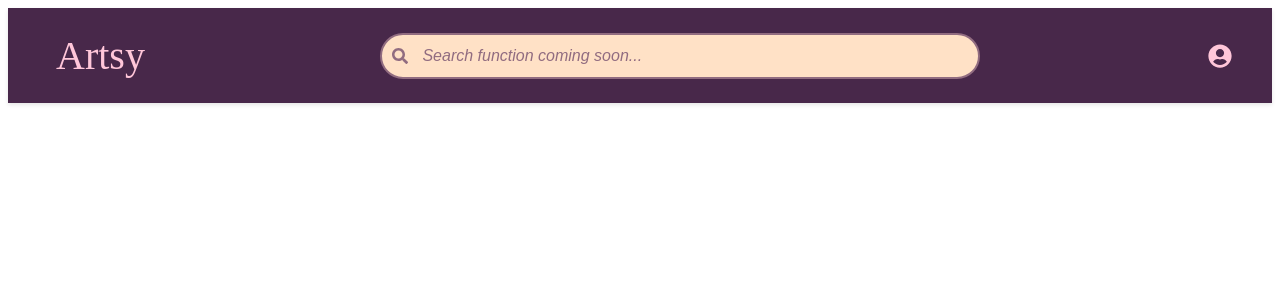
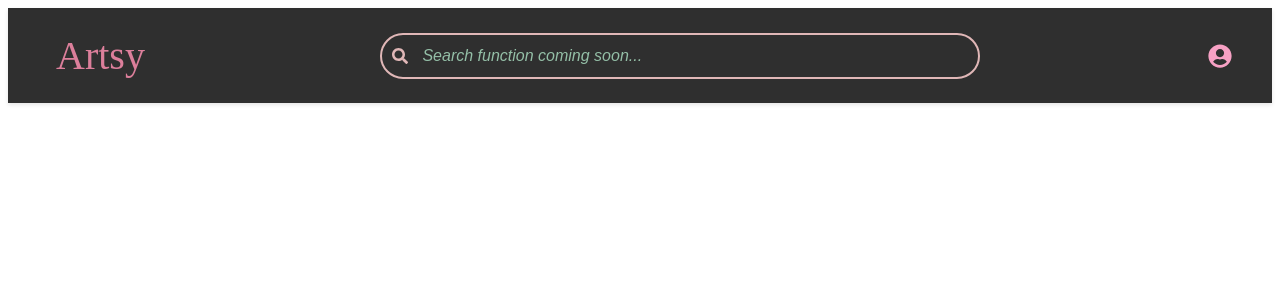
Before and after one commit to AnastasiiaMuzh/Project_Artsy, a React (Vite) app in the folder react-vite/: page / in a window 1280 px wide. Shown: the top 300 px of the page. Built offline with nearby package versions, Linux system fonts and the light colour scheme; no server answers.

Commit message:
color choice 4

```diff
--- a/react-vite/src/components/Navigation/Navigation.css
+++ b/react-vite/src/components/Navigation/Navigation.css
@@ -8,7 +8,7 @@
 }
 
 .nav-container {
-  background-color: #48284a;
+  background-color: #2f2f2f;
   box-shadow: 0 2px 4px rgba(0,0,0,0.1);
 }
 
@@ -30,7 +30,7 @@
 
 .nav-link {
   text-decoration: none;
-  color: #ffc6d9;
+  color: #dc7f9b;
   padding: 8px 16px;
   border-radius: 4px;
   /* transition: all 0.2s ease; */
@@ -41,14 +41,14 @@
 .nav-link:hover {
   transform: scale(1.02);
   background-color: transparent;
-  color: #ffc6d9;
+  color: #dc7f9b;
 }
 .nav-right {
   display: flex;
   align-items: center;
   gap: 16px;
   white-space: nowrap;
-  color: #ffc6d9;
+  color: #f7a1c4;
 }
 
 .search-container {
@@ -73,30 +73,30 @@
 .search-icon {
   position: absolute;
   left: 12px;
-  color: #916c80;
+  color: #e0b7b7;
   font-size: 1rem;
 }
 
 .search-input {
   width: 100%;
   padding: 12px 20px 12px 40px;
-  border: 2px solid #916c80;
+  border: 2px solid #e0b7b7;
   border-radius: 25px;
   font-size: 16px;
-  background-color: #ffe1c6;
+  background-color: #2f2f2f;
 }
 
 .search-input:focus {
   outline: none;
-  box-shadow: 0 2px 8px #ffc6d9;
+  box-shadow: 0 2px 8px #dc7f9b;
 }
 
 .search-input:focus + .search-icon {
-  color: #ffc6d9;
+  color: #f7a1c4;
 }
 
 .search-input::placeholder {
-  color: #916c80;
+  color: #94bfa7;
   font-style: italic;
 }
 
@@ -112,11 +112,11 @@
 /* Update these styles to be more specific */
 .favorites-link .heart-icon {
   font-size: 24px;
-  color: #ffc6d9;
+  color: #f7a1c4;
 }
 
 .favorites-link:hover .heart-icon {
-  color: #ffc6d9;
+  color: #dc7f9b;
   transform: scale(1.02);
 }
 
@@ -124,17 +124,17 @@
   display: flex;
   align-items: center;
   gap: 8px;
-  color: #fff7ae;
+  color: #2f2f2f;
   text-decoration: none;
   padding: 8px 16px;
   border-radius: 20px;
-  background-color: #916c80;
+  background-color: #f7a1c4;
   transition: all 0.2s ease;
 }
 
 .create-product-link:hover {
-  background-color: #ffc6d9;
-  color: #48284a;
+  background-color: #dc7f9b;
+  color: #2f2f2f;
   transform: translateY(-1px);
 }
 
--- a/react-vite/src/components/Navigation/ProfileButton.css
+++ b/react-vite/src/components/Navigation/ProfileButton.css
@@ -6,21 +6,21 @@
   display: flex;
   align-items: center;
   font-size: 24px;
-  color: #ffc6d9;
+  color: #f7a1c4;
   transition: all 0.2s ease;
 }
 
 .profile-button:hover {
   transform: scale(1.1);
-  color: #ffc6d9;
+  color: #dc7f9b;
 }
 
 .profile-dropdown {
   position: absolute;
   right: 0;
   top: 100%;
-  background-color: #48284a;
-  border: 1px solid #916c80;
+  background-color: #2f2f2f;
+  border: 1px solid #e0b7b7;
   border-radius: 8px;
   padding: 8px 0;
   box-shadow: 0 2px 8px rgba(0, 0, 0, 0.1);
@@ -32,7 +32,7 @@
   padding: 6px 16px;
   list-style: none;
   font-size: 13px;
-  color: #fff7ae;
+  color: #f7a1c4;
 }
 
 /* .profile-dropdown li:hover {
@@ -52,11 +52,11 @@
 
 .profile-dropdown button:hover {
     transform: scale(1.1);
-    color: #ffc6d9;
+    color: #ff8fa3;
 }
 
 .profile-dropdown .user-info {
-  border-bottom: 1px solid #916c80;
+  border-bottom: 1px solid #e0b7b7;
   padding-bottom: 8px;
   margin-bottom: 8px;
 }
@@ -68,19 +68,18 @@
 
 .profile-dropdown .nav-link {
   text-decoration: none;
-  color: #fff7ae;
+  color: #f7a1c4;
   padding: 8px 12px;
   display: block;
   transition: background-color 0.2s ease;
 }
 
 .nav-link:hover {
-  color: #ffc6d9;
-  background-color: rgba(255, 198, 217, 0.1);
+  color: #dc7f9b;
 }
 
 .profile-dropdown .nav-link {
-  color: #fff7ae;
+  color: #f7a1c4;
   font-size: 14px;
   padding: 8px 12px;
   margin: 4px 0;
@@ -97,14 +96,14 @@
 .logout-button {
     padding: 2px 8px 2px 8px;
     font-size: 8px;
-    color: #916c80;
-    background: #916c80;
+    color: #94bfa7;
+    background: #94bfa7;
     border: none;
     box-shadow: none;
     cursor: pointer;
 }
 
 .logout-button:hover {
-  background-color: #ffc6d9;
-  color: #48284a;
+  background-color: #f7a1c4;
+  color: #2f2f2f;
 }
```
